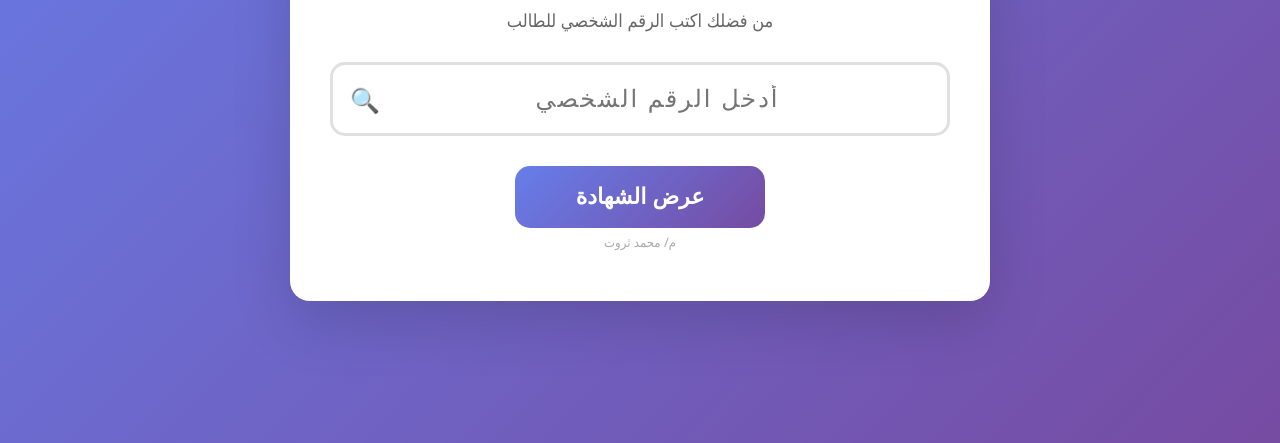
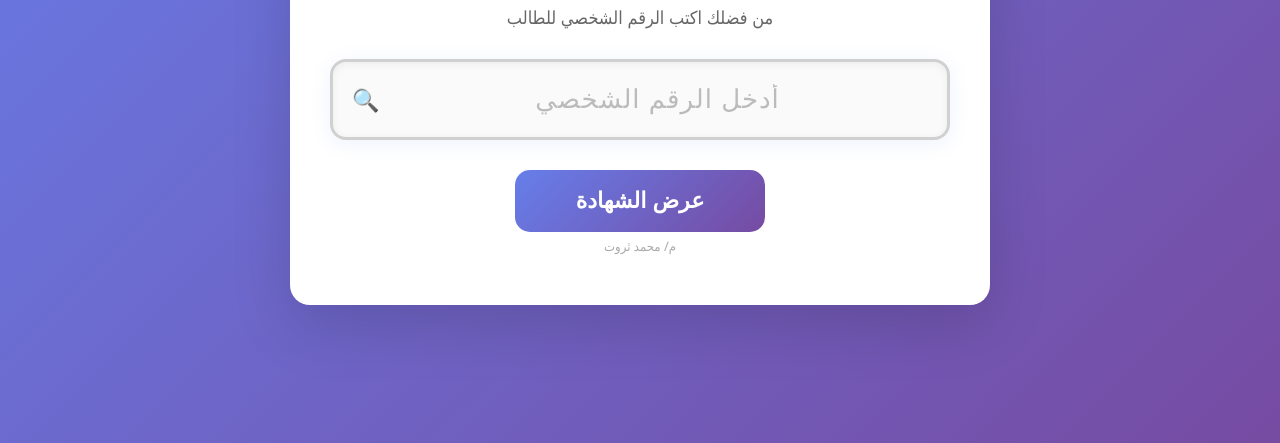
Before and after one commit to mhmsar123/certificate-search, a website: page public/index.html in a window 1280 px wide. Shown: the part 357-800 px from the top of the page. Drawn offline with Linux system fonts and the light colour scheme; no server answers.

Commit message:
تحسين شكل مربع البحث وجعله بارز

```diff
--- a/public/style.css
+++ b/public/style.css
@@ -73,19 +73,27 @@ h1 {
 
 .search-box {
   width: 100%;
-  padding: 20px 25px 20px 60px;
-  font-size: 24px;
-  border: 3px solid #e0e0e0;
-  border-radius: 15px;
+  padding: 22px 25px 22px 60px;
+  font-size: 26px;
+  border: 3px solid #d0d0d0;
+  border-radius: 16px;
   outline: none;
-  transition: border-color 0.3s;
+  transition: all 0.3s ease;
   text-align: center;
-  letter-spacing: 2px;
+  letter-spacing: 3px;
+  background: #fafafa;
+  box-shadow: inset 0 2px 8px rgba(0,0,0,0.06), 0 4px 20px rgba(102, 126, 234, 0.1);
 }
 
 .search-box:focus {
   border-color: #667eea;
-  box-shadow: 0 0 20px rgba(102, 126, 234, 0.4);
+  background: #fff;
+  box-shadow: inset 0 2px 4px rgba(0,0,0,0.02), 0 0 0 4px rgba(102, 126, 234, 0.15), 0 8px 30px rgba(102, 126, 234, 0.2);
+}
+
+.search-box::placeholder {
+  color: #bbb;
+  letter-spacing: 1px;
 }
 
 .search-wrapper {
@@ -95,12 +103,17 @@ h1 {
 
 .search-icon {
   position: absolute;
-  left: 20px;
+  left: 22px;
   top: 50%;
   transform: translateY(-50%);
-  font-size: 24px;
-  color: #aaa;
+  font-size: 22px;
+  color: #667eea;
   pointer-events: none;
+  transition: transform 0.3s;
+}
+
+.search-box:focus ~ .search-icon {
+  transform: translateY(-50%) scale(1.15);
 }
 
 .total-certificates {
@@ -468,8 +481,9 @@ button:disabled {
     font-size: 9px;
   }
   .search-box {
-    font-size: 18px;
-    padding: 15px 15px 15px 50px;
+    font-size: 20px;
+    padding: 16px 15px 16px 50px;
+    letter-spacing: 2px;
   }
   .btn {
     font-size: 18px;
```
